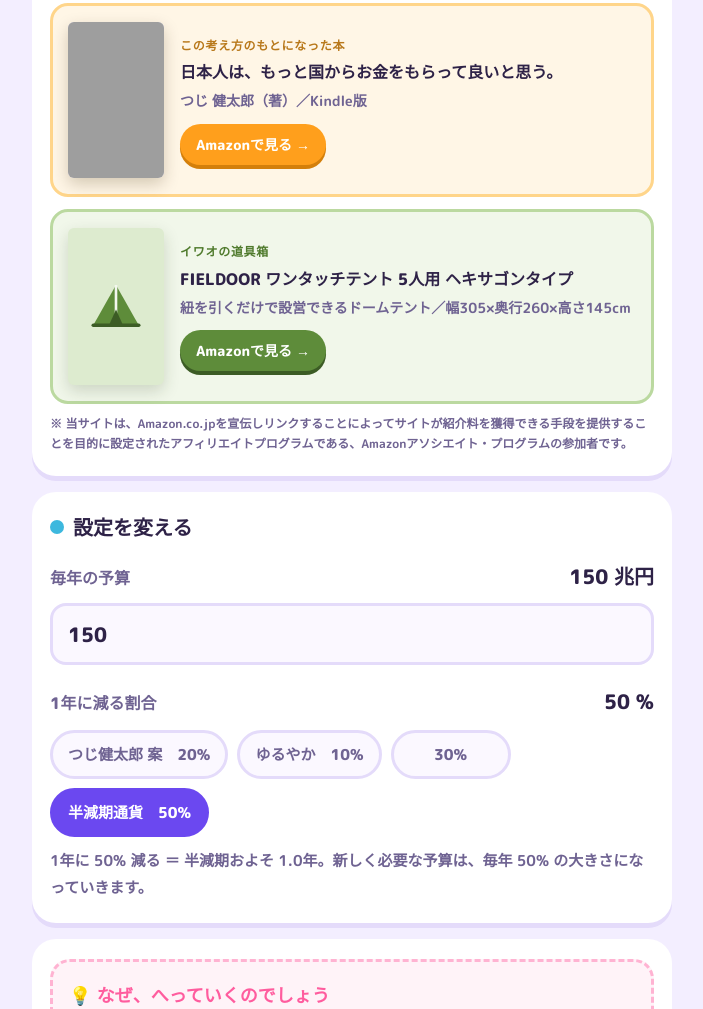
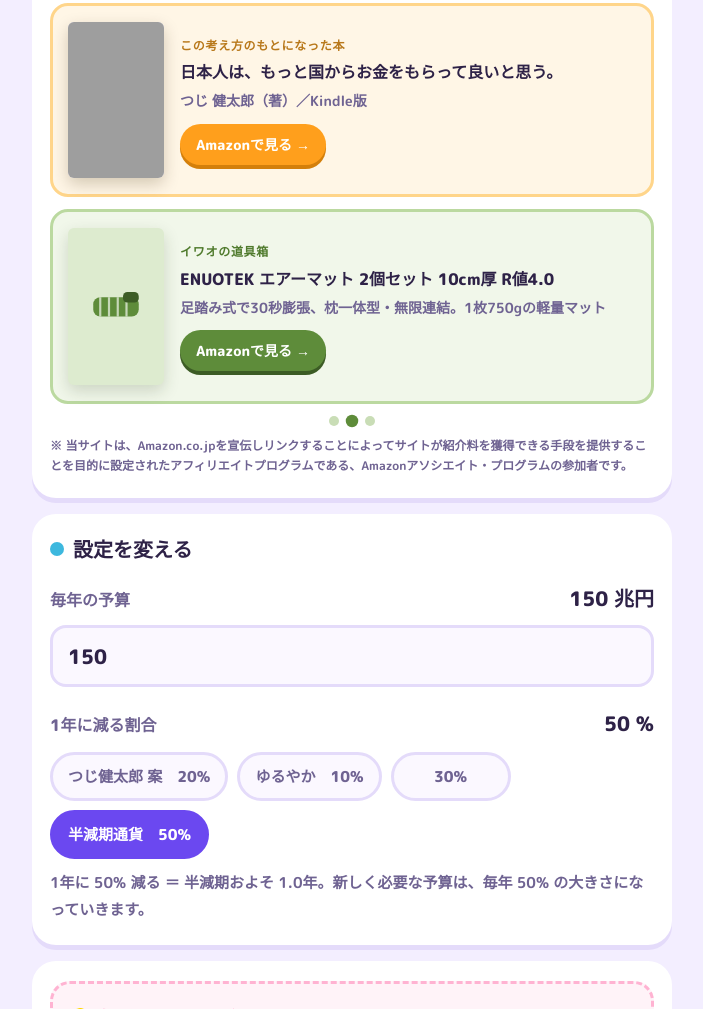
Before and after one commit to IWAOKAI/IWAOKAI.github.io, a plain HTML site: page bi-simulator.html in a window 1280 px wide. Shown: the part 2095-3104 px from the top of the page, without its empty margins (288-991 px from the left). Drawn offline with Linux system fonts and the light colour scheme; grey boxes are pictures that could not be loaded; a web font is replaced by a local one.

Commit message:
道具箱を３点（テント・エアーマット・寝袋）の自動カルーセルに変更

```diff
--- a/bi-simulator.html
+++ b/bi-simulator.html
@@ -121,7 +121,16 @@ input:focus{outline:3px solid var(--soda);outline-offset:1px}
 .book .ba{font-size:14px;font-weight:700;color:var(--ink2);margin-top:4px}
 .book .bb{display:inline-block;margin-top:10px;background:#FF9F1C;color:#fff;font-size:14px;font-weight:800;padding:8px 16px;border-radius:999px;box-shadow:0 4px 0 #D47F0A}
 @media(max-width:420px){.book{gap:12px}.book img{width:80px}.book .bn{font-size:15px}}
-.book.gear{background:#F1F7EA;border-color:#BBD9A0;margin-top:12px}
+.gearbox{margin-top:12px}
+.gtrack{display:flex;gap:12px;overflow-x:auto;scroll-snap-type:x mandatory;scroll-behavior:smooth;-webkit-overflow-scrolling:touch;scrollbar-width:none;padding-bottom:2px}
+.gtrack::-webkit-scrollbar{display:none}
+.gtrack .book{flex:0 0 100%;scroll-snap-align:start;margin-top:0}
+.book.gear{background:#F1F7EA;border-color:#BBD9A0}
+.gdots{display:flex;justify-content:center;gap:8px;margin-top:10px}
+.gdots button{flex:0 0 10px;width:10px;height:10px;min-width:0;border-radius:50%;border:0;padding:0;background:#C9DDB6;cursor:pointer;transition:transform .15s}
+.gdots button:active{transform:none}
+.gdots button.on{background:#5E8C3A;transform:scale(1.25)}
+@media(prefers-reduced-motion:reduce){.gtrack{scroll-behavior:auto}}
 .book.gear .bt{color:#4F7A2C}
 .book.gear .bb{background:#5E8C3A;box-shadow:0 4px 0 #3C5C25}
 .book .gimg{width:96px;aspect-ratio:320/522;flex:none;border-radius:6px;background:#DDEBCF;display:flex;align-items:center;justify-content:center;box-shadow:0 6px 16px rgba(40,60,20,.18)}
@@ -200,6 +209,8 @@ footer{font-size:14px;color:var(--ink2);line-height:1.9;font-weight:700;padding:
       <span class="bb">Amazonで見る →</span>
     </div>
   </a>
+  <div class="gearbox" id="gearbox" aria-label="キャンプ道具のおすすめ（自動で切り替わります）">
+    <div class="gtrack" id="gtrack">
     <a class="book gear" href="https://www.amazon.co.jp/dp/B00PTJBGGO?tag=guildjapan08-22" target="_blank" rel="noopener">
       <span class="gimg" aria-hidden="true"><svg viewBox="0 0 64 64" width="56" height="56"><path d="M32 8 6 54h52L32 8z" fill="#5E8C3A"/><path d="M32 8v46" stroke="#F3F7EE" stroke-width="3"/><path d="M24 54l8-18 8 18" fill="#3C5C25"/><path d="M6 54h52" stroke="#3C5C25" stroke-width="4" stroke-linecap="round"/></svg></span>
       <div>
@@ -209,6 +220,27 @@ footer{font-size:14px;color:var(--ink2);line-height:1.9;font-weight:700;padding:
         <span class="bb">Amazonで見る →</span>
       </div>
     </a>
+    <a class="book gear" href="https://www.amazon.co.jp/dp/B0HH92N2D1?tag=guildjapan08-22" target="_blank" rel="noopener">
+      <span class="gimg" aria-hidden="true"><svg viewBox="0 0 64 64" width="56" height="56"><rect x="6" y="22" width="52" height="22" rx="8" fill="#5E8C3A"/><path d="M14 22v22M24 22v22M34 22v22M44 22v22" stroke="#F3F7EE" stroke-width="2.5" opacity=".7"/><rect x="40" y="16" width="18" height="12" rx="5" fill="#3C5C25"/></svg></span>
+      <div>
+        <div class="bt">イワオの道具箱</div>
+        <div class="bn">ENUOTEK エアーマット 2個セット 10cm厚 R値4.0</div>
+        <div class="ba">足踏み式で30秒膨張、枕一体型・無限連結。1枚750gの軽量マット</div>
+        <span class="bb">Amazonで見る →</span>
+      </div>
+    </a>
+    <a class="book gear" href="https://www.amazon.co.jp/dp/B0H9LGMHCX?tag=guildjapan08-22" target="_blank" rel="noopener">
+      <span class="gimg" aria-hidden="true"><svg viewBox="0 0 64 64" width="56" height="56"><path d="M18 10h28a6 6 0 0 1 6 6v36a6 6 0 0 1-6 6H18a6 6 0 0 1-6-6V16a6 6 0 0 1 6-6z" fill="#5E8C3A"/><rect x="18" y="14" width="28" height="12" rx="4" fill="#3C5C25"/><path d="M32 30v24" stroke="#F3F7EE" stroke-width="3" stroke-dasharray="4 4"/></svg></span>
+      <div>
+        <div class="bt">イワオの道具箱</div>
+        <div class="bn">BISINNA 寝袋 封筒型 軽量 1.1kg／1.5kg</div>
+        <div class="ba">撥水加工・丸洗い可。キャンプにも車中泊にも、防災用の備えにも</div>
+        <span class="bb">Amazonで見る →</span>
+      </div>
+    </a>
+    </div>
+    <div class="gdots" id="gdots" role="tablist"></div>
+  </div>
   <p class="disc">※ 当サイトは、Amazon.co.jpを宣伝しリンクすることによってサイトが紹介料を獲得できる手段を提供することを目的に設定されたアフィリエイトプログラムである、Amazonアソシエイト・プログラムの参加者です。</p>
 </section>
 
@@ -333,6 +365,25 @@ document.querySelectorAll('.chip').forEach(c=>c.addEventListener('click',()=>{
 
 build(); render();
 })();
+
+/* ---- 道具箱カルーセル：4秒ごとに自動で横に流れ、最後まで行くと最初へ戻る ---- */
+(function(){
+  const track=document.getElementById('gtrack'), dots=document.getElementById('gdots');
+  if(!track||!dots) return;
+  const cards=[...track.children]; let i=0, timer=null, paused=false;
+  const reduce=window.matchMedia&&window.matchMedia('(prefers-reduced-motion: reduce)').matches;
+  cards.forEach((_,k)=>{const b=document.createElement('button');b.type='button';b.setAttribute('aria-label',(k+1)+'番目の商品');b.addEventListener('click',()=>{go(k);hold();});dots.appendChild(b);});
+  function paint(){[...dots.children].forEach((b,k)=>b.classList.toggle('on',k===i));}
+  function go(k){i=(k+cards.length)%cards.length;track.scrollTo({left:cards[i].offsetLeft-track.offsetLeft,behavior:reduce?'auto':'smooth'});paint();}
+  function tick(){if(!paused&&!document.hidden) go(i+1);}
+  function start(){if(timer) clearInterval(timer); timer=setInterval(tick,4000);}
+  let holdT=null; function hold(){paused=true;clearTimeout(holdT);holdT=setTimeout(()=>{paused=false;},8000);}
+  track.addEventListener('pointerdown',hold,{passive:true});
+  track.addEventListener('touchstart',hold,{passive:true});
+  track.addEventListener('mouseenter',()=>{paused=true;}); track.addEventListener('mouseleave',()=>{paused=false;});
+  let st=null; track.addEventListener('scroll',()=>{clearTimeout(st);st=setTimeout(()=>{const x=track.scrollLeft;let best=0,d=1e9;cards.forEach((c,k)=>{const dd=Math.abs(c.offsetLeft-track.offsetLeft-x);if(dd<d){d=dd;best=k;}});i=best;paint();},80);},{passive:true});
+  paint(); if(!reduce) start();
+})();
 </script>
 <!-- to-top -->
 <style>.to-top-fab{position:fixed;right:14px;bottom:14px;z-index:999;background:#c93a2b;color:#fff;text-decoration:none;font:700 12px/1 "Hiragino Kaku Gothic ProN","Yu Gothic",sans-serif;letter-spacing:.06em;padding:11px 15px;border-radius:999px;box-shadow:0 6px 18px rgba(0,0,0,.28)}.to-top-fab:hover{opacity:.9}@media(max-width:700px){.to-top-fab.fy{bottom:78px}}</style>
```
Lines whose indentation alone changed are shown as unchanged.
